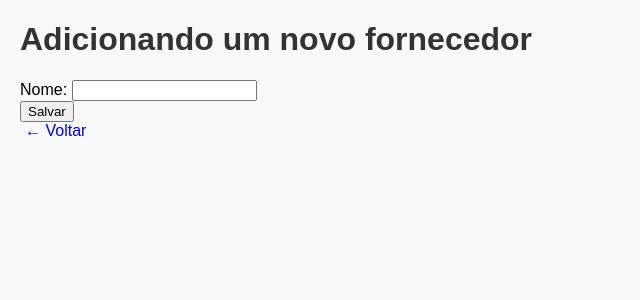
After one commit to tiago-fullstack2025/flybynight-gerenciamento, a PHP site: page /fornecedores/inserir.php in a window 1280 px wide. The commit adds this page. Shown: the top 300 px of the page, without its empty margins (0-640 px from the left). Run offline with PHP 8.4, Linux system fonts and the light colour scheme.

Commit message:
Cria página fornecedores/inserir

```diff
--- /dev/null
+++ b/fornecedores/inserir.php
@@ -0,0 +1,24 @@
+<!DOCTYPE html>
+<html lang="pt-br">
+<head>
+    <meta charset="UTF-8">
+    <meta name="viewport" content="width=device-width, initial-scale=1.0">
+    <title>Inserir fornecedor</title>
+    <link rel="stylesheet" href="../css/estilos.css">
+</head>
+<body>
+    <h1>Adicionando um novo fornecedor</h1>
+
+    <form action="" method="post">
+        <div>
+            <label for="nome">Nome:</label>
+            <!-- atributo required indica um campo obrigatório -->
+            <input type="text" name="nome" id="nome" required>
+        </div>
+        <button type="submit">Salvar</button>
+    </form>
+
+    <a href="listar.php">← Voltar</a>
+
+</body>
+</html>
--- a/fornecedores/listar.php
+++ b/fornecedores/listar.php
@@ -20,7 +20,7 @@ $fornecedores = buscarFornecedores($conexao);
 </head>
 <body>
     <h1>Fornecedores</h1>
-    <a href="">+ Novo fornecedor</a>
+    <a href="inserir.php">+ Novo fornecedor</a>
     <a href="../index.php">← Voltar</a>
 
     <!-- Estruturando uma tabela HTML para exibir os dados -->
```
